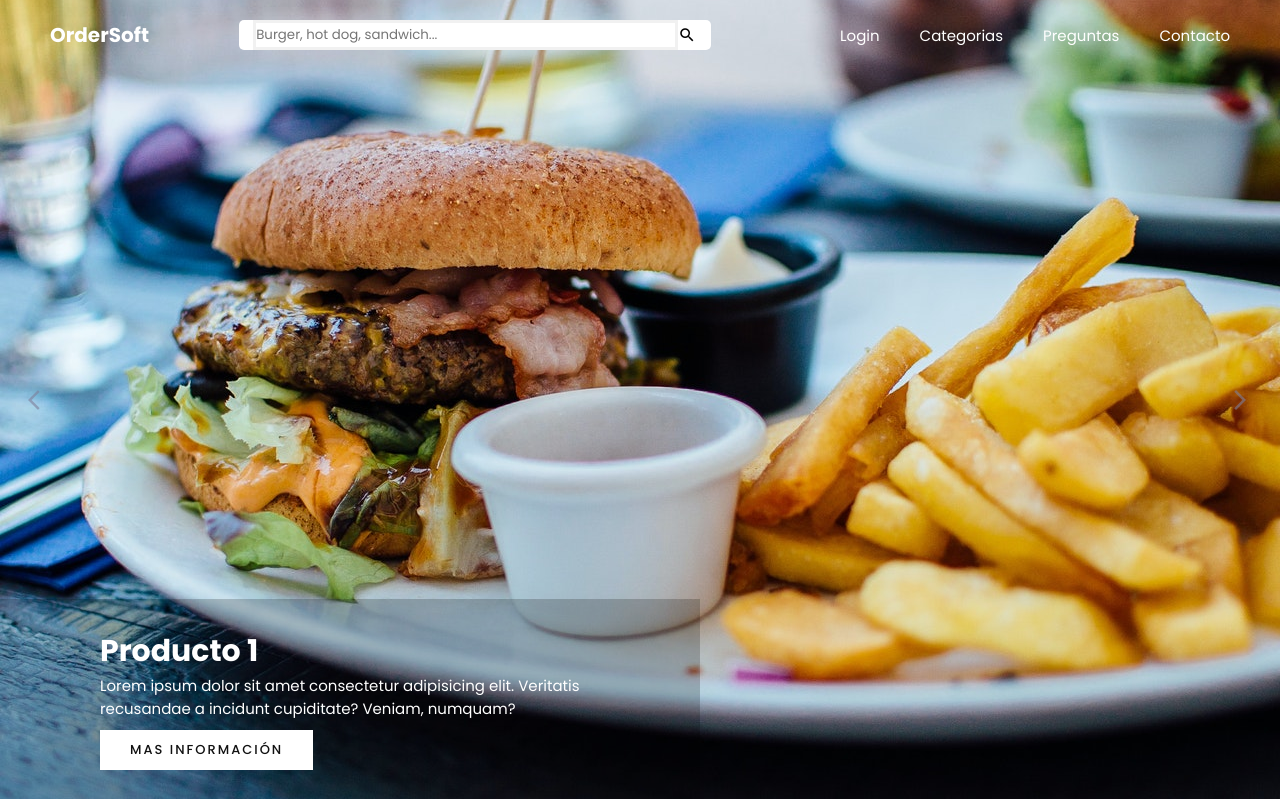
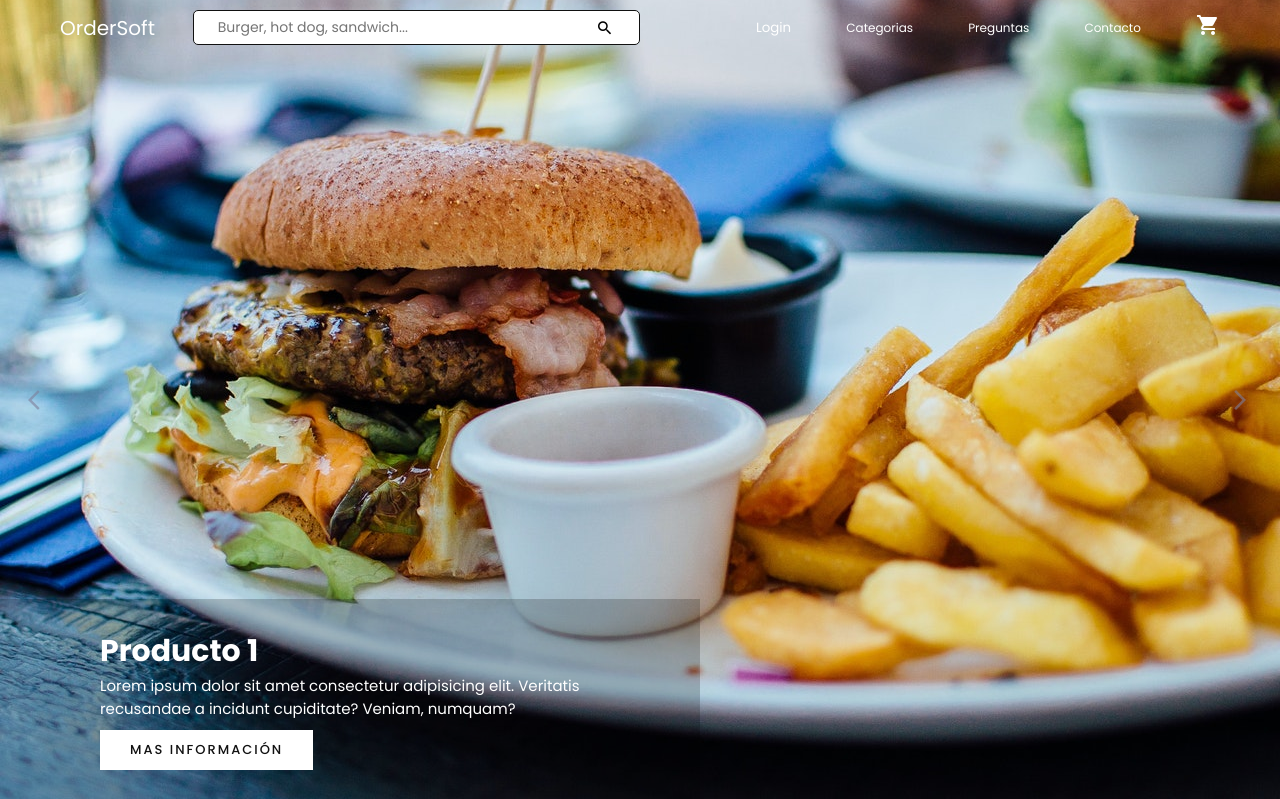
Before and after one commit to Yilberp/OrderSoft, a PHP site: page / in a window 1280 px wide. Shown: the top 799 px of the page. Run offline with PHP 8.4, Linux system fonts and the light colour scheme; some libraries are stand-ins or nearby versions.

Commit message:
Header improvements

```diff
--- a/css/header.css
+++ b/css/header.css
@@ -1,60 +1,81 @@
 header{
     position: fixed;
-    top: 0;
-    left: 0;
+    /*top: 0;
+    left: 0;*/
     width: 100%;
     display: flex;
-    justify-content: space-between;
     z-index: 1000;
-    padding: 20px 50px;
     background: transparent;
 }
-header .logo{
-    position: relative;
+.header__container{
+    margin: 0 auto;
+    width: 100%;
+    max-width: 1440px;
+    padding-left: calc(1440px * (1 / 24));
+    padding-right: calc(1440px * (1 / 24));
+}
+.list__content{
+    display: flex;
+    justify-content: space-between;
+}
+.h__container--logosearch{
+    width: 50%;
+    display: flex;
+    align-items: center;
+    padding: 10px 0;
+}
+.logosearch{
+    width: 100%;
+    display: flex;
+    align-items: center;
+}
+.logo{
+    margin-right: 3vw;
     color: #fff;
-    font-weight: 700;
+    font-weight: 400;
     font-size: 2em;
-    text-decoration: none;
 }
 .search{
-    background-color: #FFFFFF;
-    border-radius: 5px;
+    min-width: 170px;
+    background-color: white;
     display: flex;
     align-items: center;
     justify-content: center;
-    width: 40%;
-    height: 30px;
-    min-width: 170px;
+    width: 80%;
+    border-radius: 5px;
+    border: 1px solid #111;
+    height: 35px;
 }
 .search__f{
-    width: 90%;
-    height: 100%;
+    width: 85%;
+    border-radius: 5px;
+    border: none;
 }
 .search__f--input{
     width: 100%;
-    height: 100%;
-    border: none;
+    font-size: 14px;
 }
-.search__f--input:focus{
-    outline: none;
+.search--icon{
+    cursor: pointer;
+    color: #000000;
+    width: 20px;
+    background-color: transparent;
 }
-.search span{
-    cursor: pointer;
+.list__ul{
+    display: flex;
+    align-items: center;
+    justify-content: space-between;
+    width: 40%;
 }
-header ul{
-    position: relative;
-    display: flex;
-    justify-content: center;
-    align-items: center;
+.list__ul__li{
+    text-align: center;
+    padding-top: 7px;
+    padding-bottom: 7px;
 }
-header ul li{
-    position: relative;
-    list-style: none;
-    margin-left: 40px;
+.list__ul__li--a{
+    color: #fff;
+    font-size: 1.2em;
 }
-header ul li a,
-header ul li button{
+.cart--icon{
     color: #fff;
-    text-decoration: none;
-    font-size: 1.5em;
 }
--- a/css/style.css
+++ b/css/style.css
@@ -114,7 +114,7 @@ body{
     text-transform: uppercase;
 }
 .controlIzq > span, .controlDer > span{
-    color: #7E7F9A;
+    color: #7E7F9A !important;
     opacity: .6;
     transition: .4s;
 }
@@ -144,6 +144,7 @@ form {
     margin: 8px 0;
     width: 100%;
     border-radius: 5px;
+    color: #fff;
 }
 .cancelbtn {
     width: auto;
@@ -151,6 +152,7 @@ form {
     background-color: #f00;
     cursor: pointer;
     border-radius: 5px;
+    color: #fff;
 }
 
 .modal {
--- a/index.html
+++ b/index.html
@@ -16,19 +16,28 @@
 
 <body>
     <header id="header">
-        <a href="#" class="logo">OrderSoft</a>
-        <div class="search">
-            <form class="search__f">
-                <input class="search__f--input" type="text" name="search" placeholder="Burger, hot dog, sandwich...">
-            </form>
-            <span class="material-icons md-18">search</span>
+        <div class="header__container list__content">
+            <div class="h__container--logosearch">
+                <div class="logosearch">
+                    <a href="#" class="logo">OrderSoft</a>
+                    <div class="search">
+                        <form class="search__f">
+                            <input class="search__f--input" type="text" name="search"
+                                placeholder="Burger, hot dog, sandwich...">
+                        </form>
+                        <span class="search--icon material-icons md-18">search</span>
+                    </div>
+                </div>
+            </div>
+            <ul class="list__ul">
+                <li class="list__ul__li"><button class="login--btn cart--icon" onclick="openModal()">Login</button></li>
+                <li class="list__ul__li"><a class="list__ul__li--a" href="#">Categorias</a></li>
+                <li class="list__ul__li"><a class="list__ul__li--a" href="#">Preguntas</a></li>
+                <li class="list__ul__li"><a class="list__ul__li--a" href="#">Contacto</a></li>
+                <li class="list__ul__li"><a class="list__ul__li--a" href="#"><span class="material-icons cart--icon">shopping_cart</span></a></li>
+            </ul>
+
         </div>
-        <ul>
-            <li><button class="login--btn" onclick="openModal()">Login</button></li>
-            <li><a href="#">Categorias</a></li>
-            <li><a href="#">Preguntas</a></li>
-            <li><a href="#">Contacto</a></li>
-        </ul>
     </header>
     <!-- The Modal -->
     <div id="id01" class="modal">
@@ -66,15 +75,20 @@
 
                 <input class="register--inpt stylereg--inpt" type="text" placeholder="Nombres" name="uname" required>
 
-                <input class="register--inpt register--inpt--center" type="text" placeholder="Apellidos" name="uname" required>
+                <input class="register--inpt register--inpt--center" type="text" placeholder="Apellidos" name="uname"
+                    required>
 
-                <input class="register--inpt register--inpt--center" type="email" placeholder="Correo electronico" name="uname" required>
+                <input class="register--inpt register--inpt--center" type="email" placeholder="Correo electronico"
+                    name="uname" required>
 
-                <input class="register--inpt register--inpt--center" type="password" placeholder="Ingrese Contraseña" name="psw" required>
+                <input class="register--inpt register--inpt--center" type="password" placeholder="Ingrese Contraseña"
+                    name="psw" required>
 
-                <input class="register--inpt register--inpt--center" type="text" placeholder="Documento" name="uname" required>
+                <input class="register--inpt register--inpt--center" type="text" placeholder="Documento" name="uname"
+                    required>
 
-                <input class="register--inpt register--inpt--center" type="text" placeholder="Celular" name="uname" required>
+                <input class="register--inpt register--inpt--center" type="text" placeholder="Celular" name="uname"
+                    required>
 
                 <input class="register--inpt stylereg--inpt2" type="text" placeholder="Direccion" name="uname" required>
 
```
